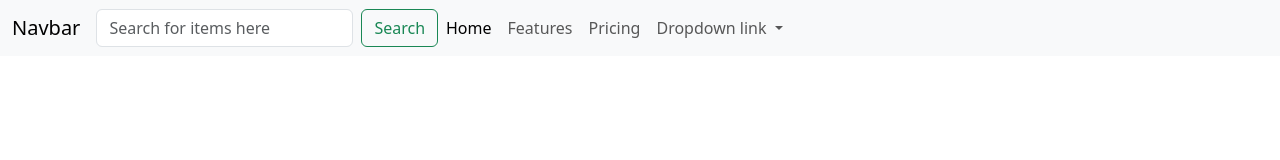
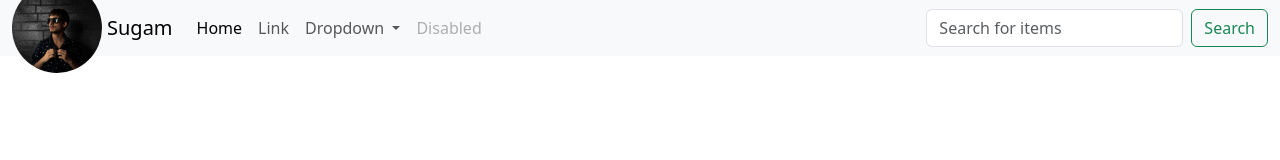
Before and after one commit to maestro1911/ok, a plain HTML site: page demo.html in a window 1280 px wide. Drawn offline with Linux system fonts and the light colour scheme.

Commit message:
Update demo.html

```diff
--- a/demo.html
+++ b/demo.html
@@ -19,63 +19,61 @@
     <!-- header ma naviagation bar rakhxam-->
     <header>
 
+        <nav class="navbar navbar-expand-lg bg-body-tertiary">
+            <div class="container-fluid">
+
+
+               <a class="navbar-brand position-relative" href="#" style="height:40px;">
+  <img src="img/1707897199579.jpg"
+       alt="Logo"
+       class="rounded-circle position-absolute top-50 start-0 translate-middle-y"
+       style="width:90px; height:90px; object-fit:cover;">
+  <span style="margin-left:95px;">Sugam</span>
+</a>
 
 
 
 
 
-
-
-<div class="container-fluid">
-
-  </div>
-
-
-
-
-
-
-
-
-
-
-        <nav class="navbar navbar-expand-lg bg-body-tertiary">
-  <div class="container-fluid">
-    <a class="navbar-brand" href="#">Navbar</a>
-    <!--search ko lagi-->
-    <form class="d-flex" role="search">
-      <input class="form-control me-2" type="search" placeholder="Search for items here" aria-label="Search"/>
-      <button class="btn btn-outline-success" type="submit">Search</button>
-    </form>
-
-    <button class="navbar-toggler" type="button" data-bs-toggle="collapse" data-bs-target="#navbarNavDropdown" aria-controls="navbarNavDropdown" aria-expanded="false" aria-label="Toggle navigation">
+                <button class="navbar-toggler" type="button" data-bs-toggle="collapse"
+                    data-bs-target="#navbarSupportedContent" aria-controls="navbarSupportedContent"
+                    aria-expanded="false" aria-label="Toggle navigation">
                     <span class="navbar-toggler-icon"></span>
                 </button>
-    <div class="collapse navbar-collapse" id="navbarNavDropdown">
-      <ul class="navbar-nav">
+                <div class="collapse navbar-collapse" id="navbarSupportedContent">
+                    <ul class="navbar-nav me-auto mb-2 mb-lg-0">
                         <li class="nav-item">
                             <a class="nav-link active" aria-current="page" href="#">Home</a>
                         </li>
                         <li class="nav-item">
-          <a class="nav-link" href="#">Features</a>
-        </li>
-        <li class="nav-item">
-          <a class="nav-link" href="#">Pricing</a>
+                            <a class="nav-link" href="#">Link</a>
                         </li>
                         <li class="nav-item dropdown">
-          <a class="nav-link dropdown-toggle" href="#" role="button" data-bs-toggle="dropdown" aria-expanded="false">
-            Dropdown link
+                            <a class="nav-link dropdown-toggle" href="#" role="button" data-bs-toggle="dropdown"
+                                aria-expanded="false">
+                                Dropdown
                             </a>
                             <ul class="dropdown-menu">
                                 <li><a class="dropdown-item" href="#">Action</a></li>
                                 <li><a class="dropdown-item" href="#">Another action</a></li>
+                                <li>
+                                    <hr class="dropdown-divider">
+                                </li>
                                 <li><a class="dropdown-item" href="#">Something else here</a></li>
                             </ul>
                         </li>
+                        <li class="nav-item">
+                            <a class="nav-link disabled" aria-disabled="true">Disabled</a>
+                        </li>
                     </ul>
+                    <!-- search bar ko lagi form -->
+                    <form class="d-flex" role="search">
+                        <input class="form-control me-2" type="search" placeholder="Search for items"
+                            aria-label="Search" />
+                        <button class="btn btn-outline-success" type="submit">Search</button>
+                    </form>
                 </div>
             </div>
-
         </nav>
     </header>
 
```
Lines whose indentation alone changed are shown as unchanged.
